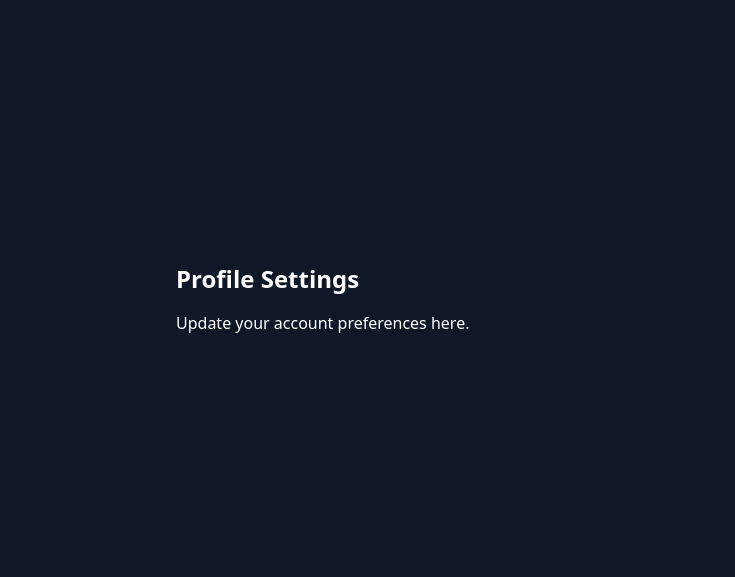
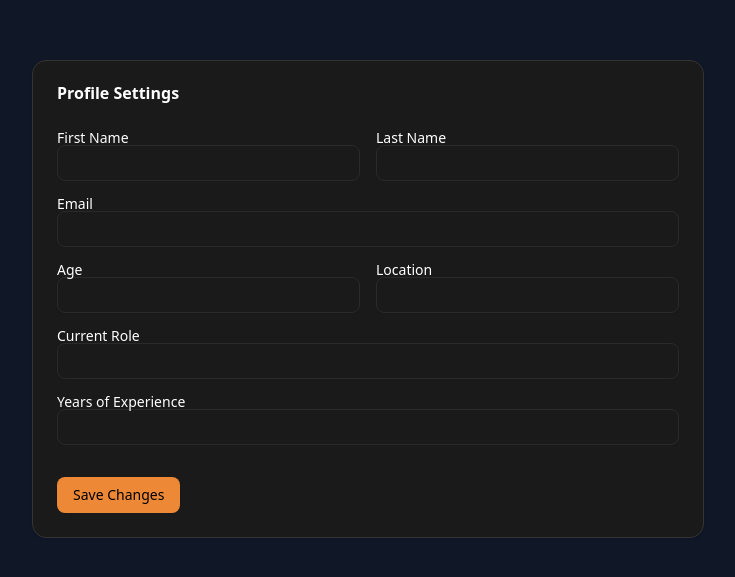
Before and after one commit to ryanf27/Changepreneurship-, a React (Vite) app in the folder changepreneurship-enhanced/: page /profile in a window 1280 px wide. Shown: the part 101-678 px from the top of the page, without its empty margins (272-1007 px from the left). Built offline with nearby package versions, Linux system fonts and the light colour scheme.

Commit message:
feat: add profile settings and assessment history

```diff
--- a/changepreneurship-enhanced/src/components/AssessmentHistory.jsx
+++ b/changepreneurship-enhanced/src/components/AssessmentHistory.jsx
@@ -1,12 +1,51 @@
-import React from 'react';
+import React from "react";
+import { useAssessment } from "../contexts/AssessmentContext";
+import {
+  Card,
+  CardContent,
+  CardHeader,
+  CardTitle,
+} from "@/components/ui/card.jsx";
+import { Progress } from "@/components/ui/progress.jsx";
+
+const phases = [
+  { id: "self-discovery", name: "Self Discovery" },
+  { id: "idea-discovery", name: "Idea Discovery" },
+  { id: "market-research", name: "Market Research" },
+  { id: "business-pillars", name: "Business Pillars" },
+  { id: "product-concept-testing", name: "Product Concept Testing" },
+  { id: "business-development", name: "Business Development" },
+  { id: "business-prototype-testing", name: "Business Prototype Testing" },
+];
 
 const AssessmentHistory = () => {
+  const { assessmentData } = useAssessment();
+
   return (
     <div className="min-h-screen bg-gray-900 text-white flex items-center justify-center">
-      <div className="max-w-2xl w-full p-8">
-        <h1 className="text-2xl font-bold mb-4">Assessment History</h1>
-        <p>Your completed assessments will appear here.</p>
-      </div>
+      <Card className="w-full max-w-3xl">
+        <CardHeader>
+          <CardTitle>Assessment History</CardTitle>
+        </CardHeader>
+        <CardContent>
+          <div className="space-y-4">
+            {phases.map((phase) => {
+              const data = assessmentData[phase.id] || {};
+              return (
+                <div key={phase.id} className="space-y-2">
+                  <div className="flex items-center justify-between">
+                    <span className="font-medium">{phase.name}</span>
+                    <span className="text-sm">
+                      {data.completed ? "Completed" : `${data.progress || 0}%`}
+                    </span>
+                  </div>
+                  <Progress value={data.progress || 0} className="h-2" />
+                </div>
+              );
+            })}
+          </div>
+        </CardContent>
+      </Card>
     </div>
   );
 };
--- a/changepreneurship-enhanced/src/components/ProfileSettings.jsx
+++ b/changepreneurship-enhanced/src/components/ProfileSettings.jsx
@@ -1,12 +1,141 @@
-import React from 'react';
+import React, { useEffect, useState } from "react";
+import { useAssessment } from "../contexts/AssessmentContext";
+import { useAuth } from "../contexts/AuthContext";
+import { Input } from "@/components/ui/input.jsx";
+import { Label } from "@/components/ui/label.jsx";
+import { Button } from "@/components/ui/button.jsx";
+import {
+  Card,
+  CardContent,
+  CardHeader,
+  CardTitle,
+} from "@/components/ui/card.jsx";
 
 const ProfileSettings = () => {
+  const { userProfile, updateProfile } = useAssessment();
+  const { user, apiService } = useAuth();
+  const [status, setStatus] = useState("");
+  const [formData, setFormData] = useState({
+    firstName: "",
+    lastName: "",
+    email: "",
+    age: "",
+    location: "",
+    currentRole: "",
+    experience: "",
+  });
+
+  useEffect(() => {
+    setFormData({
+      firstName: userProfile.firstName || "",
+      lastName: userProfile.lastName || "",
+      email: user?.email || userProfile.email || "",
+      age: userProfile.age || "",
+      location: userProfile.location || "",
+      currentRole: userProfile.currentRole || "",
+      experience: userProfile.experience || "",
+    });
+  }, [userProfile, user]);
+
+  const handleChange = (e) => {
+    const { name, value } = e.target;
+    setFormData((prev) => ({ ...prev, [name]: value }));
+  };
+
+  const handleSubmit = async (e) => {
+    e.preventDefault();
+    updateProfile(formData);
+    try {
+      await apiService.updateEntrepreneurProfile(formData);
+      setStatus("Profile updated successfully");
+    } catch {
+      setStatus("Failed to update profile");
+    }
+  };
+
   return (
     <div className="min-h-screen bg-gray-900 text-white flex items-center justify-center">
-      <div className="max-w-md w-full p-8">
-        <h1 className="text-2xl font-bold mb-4">Profile Settings</h1>
-        <p>Update your account preferences here.</p>
-      </div>
+      <Card className="w-full max-w-2xl">
+        <CardHeader>
+          <CardTitle>Profile Settings</CardTitle>
+        </CardHeader>
+        <CardContent>
+          <form onSubmit={handleSubmit} className="space-y-4">
+            <div className="grid grid-cols-1 md:grid-cols-2 gap-4">
+              <div>
+                <Label htmlFor="firstName">First Name</Label>
+                <Input
+                  id="firstName"
+                  name="firstName"
+                  value={formData.firstName}
+                  onChange={handleChange}
+                />
+              </div>
+              <div>
+                <Label htmlFor="lastName">Last Name</Label>
+                <Input
+                  id="lastName"
+                  name="lastName"
+                  value={formData.lastName}
+                  onChange={handleChange}
+                />
+              </div>
+            </div>
+            <div>
+              <Label htmlFor="email">Email</Label>
+              <Input
+                id="email"
+                name="email"
+                type="email"
+                value={formData.email}
+                onChange={handleChange}
+              />
+            </div>
+            <div className="grid grid-cols-1 md:grid-cols-2 gap-4">
+              <div>
+                <Label htmlFor="age">Age</Label>
+                <Input
+                  id="age"
+                  name="age"
+                  value={formData.age}
+                  onChange={handleChange}
+                />
+              </div>
+              <div>
+                <Label htmlFor="location">Location</Label>
+                <Input
+                  id="location"
+                  name="location"
+                  value={formData.location}
+                  onChange={handleChange}
+                />
+              </div>
+            </div>
+            <div>
+              <Label htmlFor="currentRole">Current Role</Label>
+              <Input
+                id="currentRole"
+                name="currentRole"
+                value={formData.currentRole}
+                onChange={handleChange}
+              />
+            </div>
+            <div>
+              <Label htmlFor="experience">Years of Experience</Label>
+              <Input
+                id="experience"
+                name="experience"
+                value={formData.experience}
+                onChange={handleChange}
+              />
+            </div>
+            {status && <p className="text-sm text-green-400">{status}</p>}
+            <Button type="submit" className="mt-4">
+              Save Changes
+            </Button>
+          </form>
+        </CardContent>
+      </Card>
     </div>
   );
 };
```
